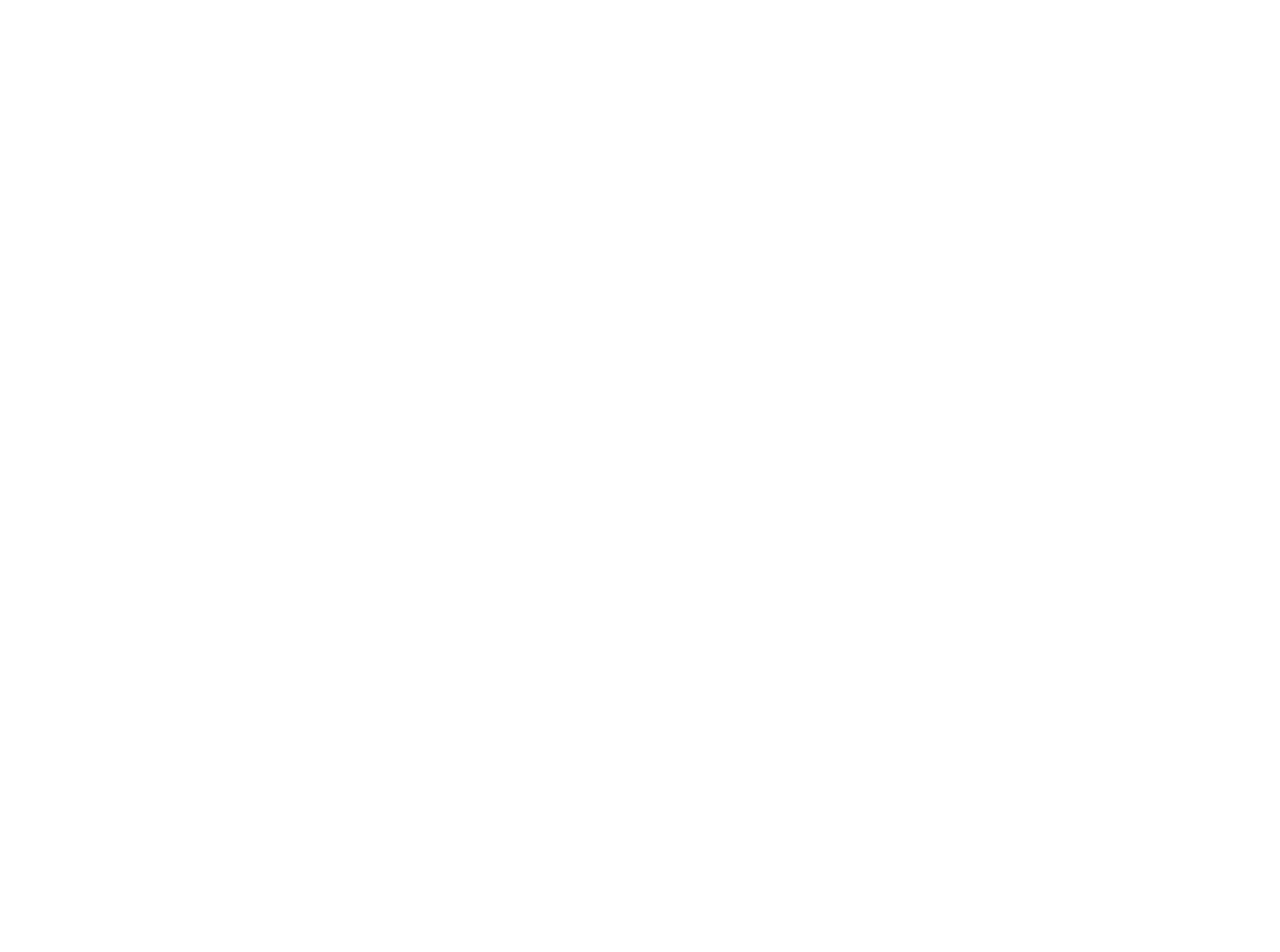
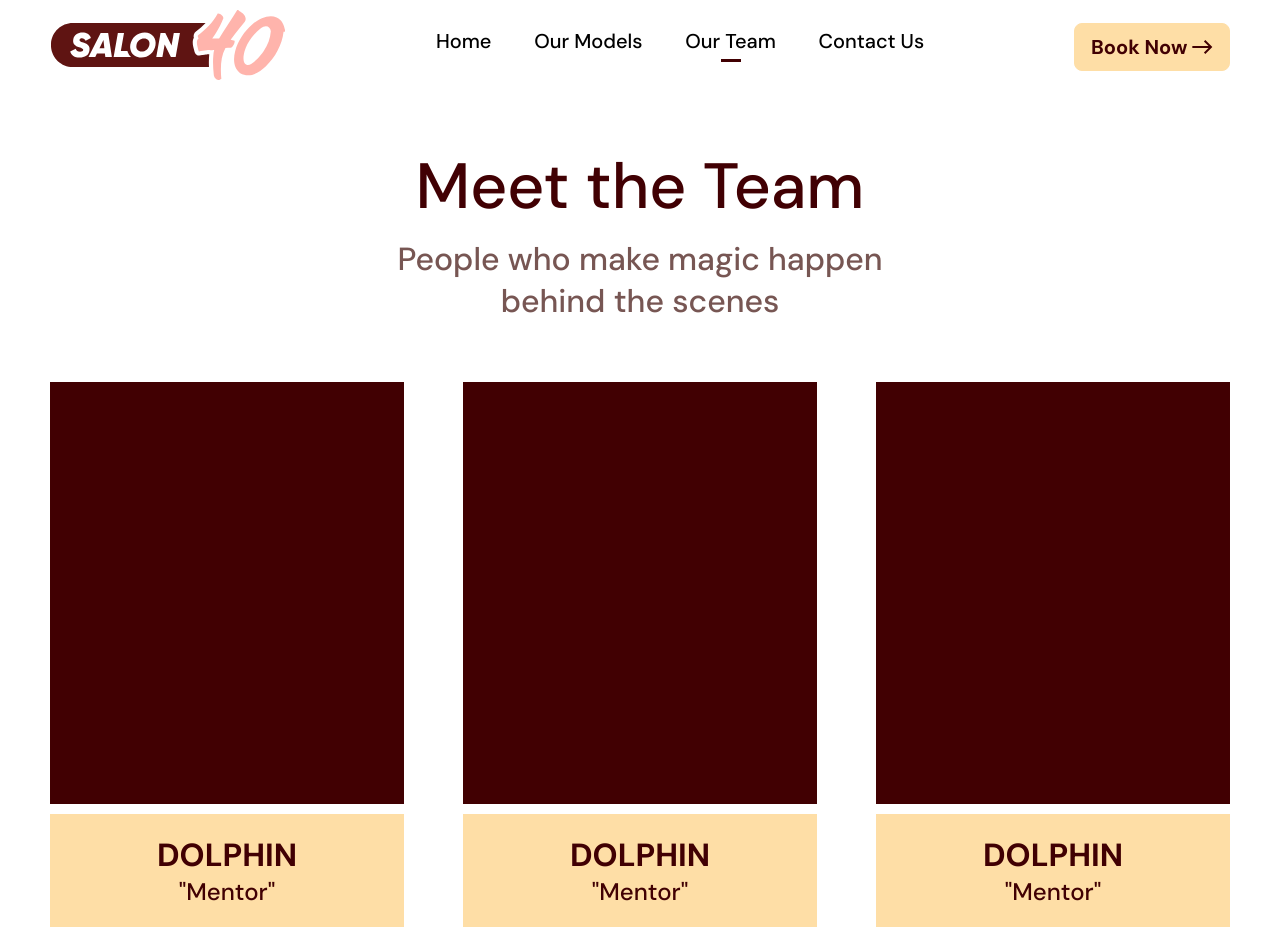
Before and after one commit to The-Just-Project-Group6/Hairdresser-Website, a plain HTML site: page team.html in a window 1280 px wide. Shown: the top 952 px of the page. Before the commit the page ends 800 px from the top, so only its background shows below. Drawn offline with Linux system fonts and the light colour scheme.

Commit message:
teams page with dummy image

```diff
--- a/style.css
+++ b/style.css
@@ -144,15 +144,21 @@ header button {
 
 
 /* PAUL STYLE START */
+
+/* COTACT US PAGE */
+
 #contact {
     display: flex;
     justify-content: center;
     align-items: center;
     flex-direction: column;
+    padding: 0px 50px;
+
 }
 
 #contact h1 {
     font-size: 64px;
+    font-weight: 500;
     color: #410003;
     margin: 50px 0px 50px;
 
@@ -163,7 +169,6 @@ header button {
     align-items: center;
     justify-content: center;
     width: 100%;
-    padding: 0px 50px;
     gap: 50px;
 }
 
@@ -209,6 +214,66 @@ header button {
     /* align-items: center; */
     color: #410003;
     margin: 20px 0px 100px;
+}
+
+
+/* TEAMS PAGE */
+#team-page{
+    display: flex;
+    justify-content: center;
+    align-items: center;
+    flex-direction: column;
+    padding: 0px 50px;
+margin-bottom: 100px;
+}
+
+#team-page h1 {
+    font-size: 64px;
+    font-weight: 500;
+    color: #410003;
+    margin: 50px 0px 0px;
+
+}
+
+#team-page .t-subtex {
+    font-size: 32px;
+    font-weight: 500;
+    color: #775653;
+    margin: 10px 0px 60px;
+    width: 50%;
+    text-align: center;
+}
+
+.t-content {
+    display: flex;
+    flex-wrap: wrap;
+    align-items: center;
+    justify-content: space-between;
+}
+
+.t-col {
+    width: 30%;
+    text-align: center;
+}
+
+.t-col img{
+    width: 100%;
+}
+
+.t-info {
+    margin: 5px 0px 30px;
+    background: #FEDEA6;
+    padding: 20px 0px;
+    color: #410003;
+    font-weight: 500;
+}
+
+.t-info h4 {
+    font-size: 32px;
+}
+
+.t-info p {
+    font-size: 24px;
 }
 
 /* PAUL STYLE END */
--- a/team.html
+++ b/team.html
@@ -0,0 +1,153 @@
+<!-- @format -->
+
+<!DOCTYPE html>
+<html lang="en">
+	<head>
+		<meta charset="UTF-8" />
+		<meta http-equiv="X-UA-Compatible" content="IE=edge" />
+		<meta name="viewport" content="width=device-width, initial-scale=1.0" />
+		<title>Home Page</title>
+		<link rel="preconnect" href="https://fonts.googleapis.com" />
+		<link rel="preconnect" href="https://fonts.gstatic.com" crossorigin />
+		<link
+			href="https://fonts.googleapis.com/css2?family=DM+Sans:wght@400;500;700&family=Manrope:wght@200;300;400;500;600;700;800&display=swap"
+			rel="stylesheet"
+		/>
+		<link rel="stylesheet" href="style.css" />
+	</head>
+	<body>
+		<!-- HEADER -->
+		<header>
+			<div class="brand">
+				<img src="./images/Logo.svg" alt="Salon40" />
+			</div>
+			<nav>
+				<a href="index.html">Home</a>
+				<a href="models.html">Our Models</a>
+				<a href="team.html" class="active">Our Team</a>
+				<a href="contact.html">Contact Us</a>
+			</nav>
+			<button>
+				Book Now
+				<svg
+					width="21"
+					height="14"
+					viewBox="0 0 21 14"
+					fill="none"
+					xmlns="http://www.w3.org/2000/svg"
+				>
+					<path
+						d="M13.3384 0L11.9284 1.41L16.5084 6H0.338379V8H16.5084L11.9184 12.59L13.3384 14L20.3384 7L13.3384 0Z"
+						fill="#410003"
+					/>
+				</svg>
+			</button>
+		</header>
+
+		<!-- MAIN -->
+
+		<div id="team-page">
+			<h1>Meet the Team</h1>
+			<p class="t-subtex">People who make magic happen behind the scenes</p>
+
+			<div class="t-content">
+				<div class="t-col1 t-col">
+					<div class="img">
+						<img src="/images/Frame102.svg" alt="team picture" />
+					</div>
+					<div class="t-info">
+						<h4>DOLPHIN</h4>
+						<p>"Mentor"</p>
+					</div>
+				</div>
+				<div class="t-col2 t-col">
+					<div class="img">
+						<img src="/images/Frame102.svg" alt="team picture" />
+					</div>
+					<div class="t-info">
+						<h4>DOLPHIN</h4>
+						<p>"Mentor"</p>
+					</div>
+				</div>
+				<div class="t-col3 t-col">
+					<div class="img">
+						<img src="/images/Frame102.svg" alt="team picture" />
+					</div>
+					<div class="t-info">
+						<h4>DOLPHIN</h4>
+						<p>"Mentor"</p>
+					</div>
+				</div>
+				<div class="t-col4 t-col">
+					<div class="img">
+						<img src="/images/Frame102.svg" alt="team picture" />
+					</div>
+					<div class="t-info">
+						<h4>DOLPHIN</h4>
+						<p>"Mentor"</p>
+					</div>
+				</div>
+				<div class="t-col5 t-col">
+					<div class="img">
+						<img src="/images/Frame102.svg" alt="team picture" />
+					</div>
+					<div class="t-info">
+						<h4>DOLPHIN</h4>
+						<p>"Mentor"</p>
+					</div>
+				</div>
+				<div class="t-col6 t-col">
+					<div class="img">
+						<img src="/images/Frame102.svg" alt="team picture" />
+					</div>
+					<div class="t-info">
+						<h4>DOLPHIN</h4>
+						<p>"Mentor"</p>
+					</div>
+				</div>
+			</div>
+		</div>
+
+		<!-- FOOTER -->
+		<footer>
+			<div class="footer1">
+				<div id="home">
+					<h3>Home</h3>
+					<ul>
+						<li><a href="#">Our Models</a></li>
+						<li><a href="#">Our Team</a></li>
+						<li><a href="#">Contact Us</a></li>
+					</ul>
+				</div>
+				<div id="About">
+					<h3>About</h3>
+					<ul>
+						<li><a href="#">Contact Us</a></li>
+						<li><a href="#">About Us</a></li>
+						<li><a href="#">Careers</a></li>
+						<li><a href="#">Press</a></li>
+					</ul>
+				</div>
+				<div id="policy">
+					<h3>Policy</h3>
+					<ul>
+						<li><a href="#">Return Policy</a></li>
+						<li><a href="#">Terms of Use</a></li>
+						<li><a href="#">Site Map</a></li>
+						<li><a href="#">Security</a></li>
+					</ul>
+				</div>
+			</div>
+
+			<div class="footer2">
+				<div class="social">
+					<img src="./images/Vector (1).svg" alt="facebook" />
+					<img src="./images/Vector (2).svg" alt="instagram" />
+					<img src="./images/Vector.svg" alt="twitter" />
+				</div>
+				<p>NY, United States</p>
+				<p class="copy">© 2021 | Cora Leviene All Rights Reserved</p>
+			</div>
+		</footer>
+	</body>
+</html>
```
Also changed, not shown: images/Frame102.svg (added).
